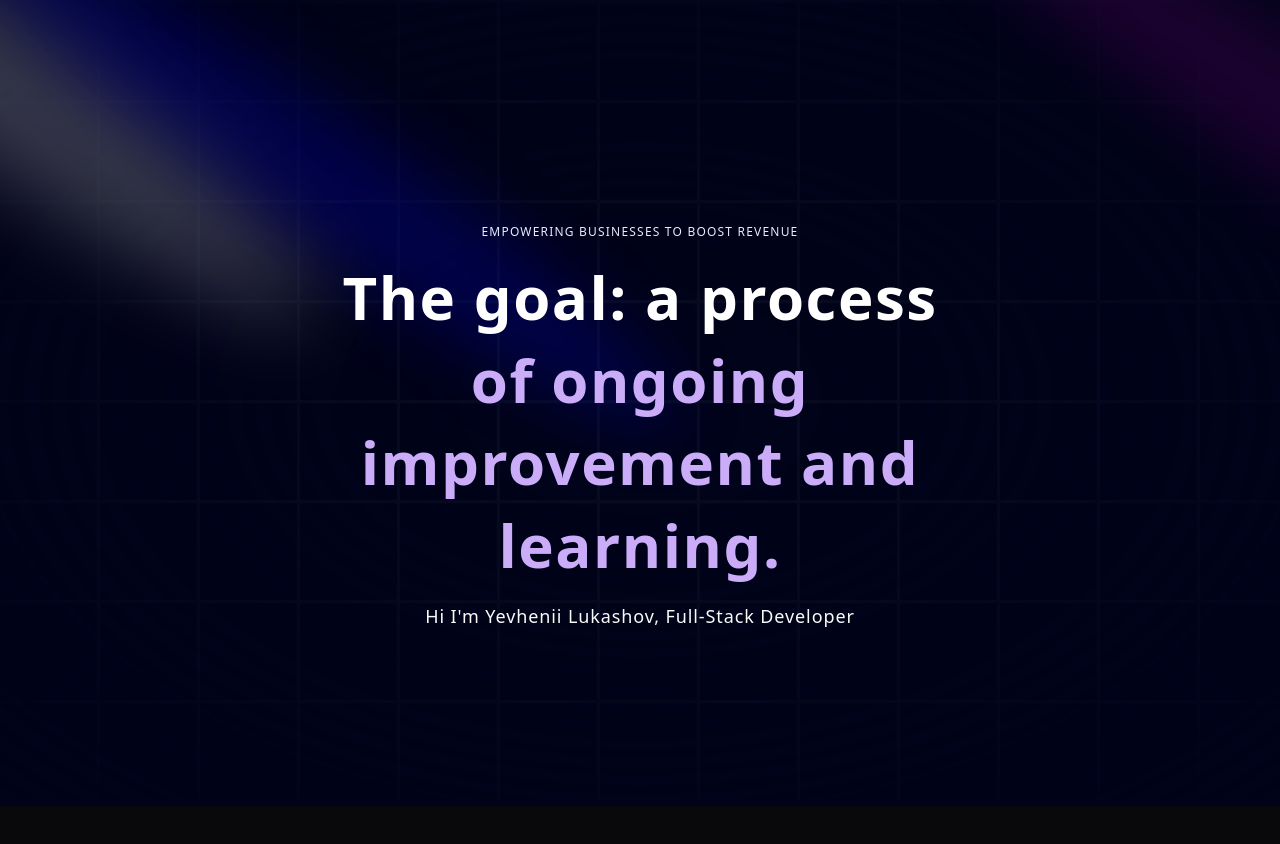
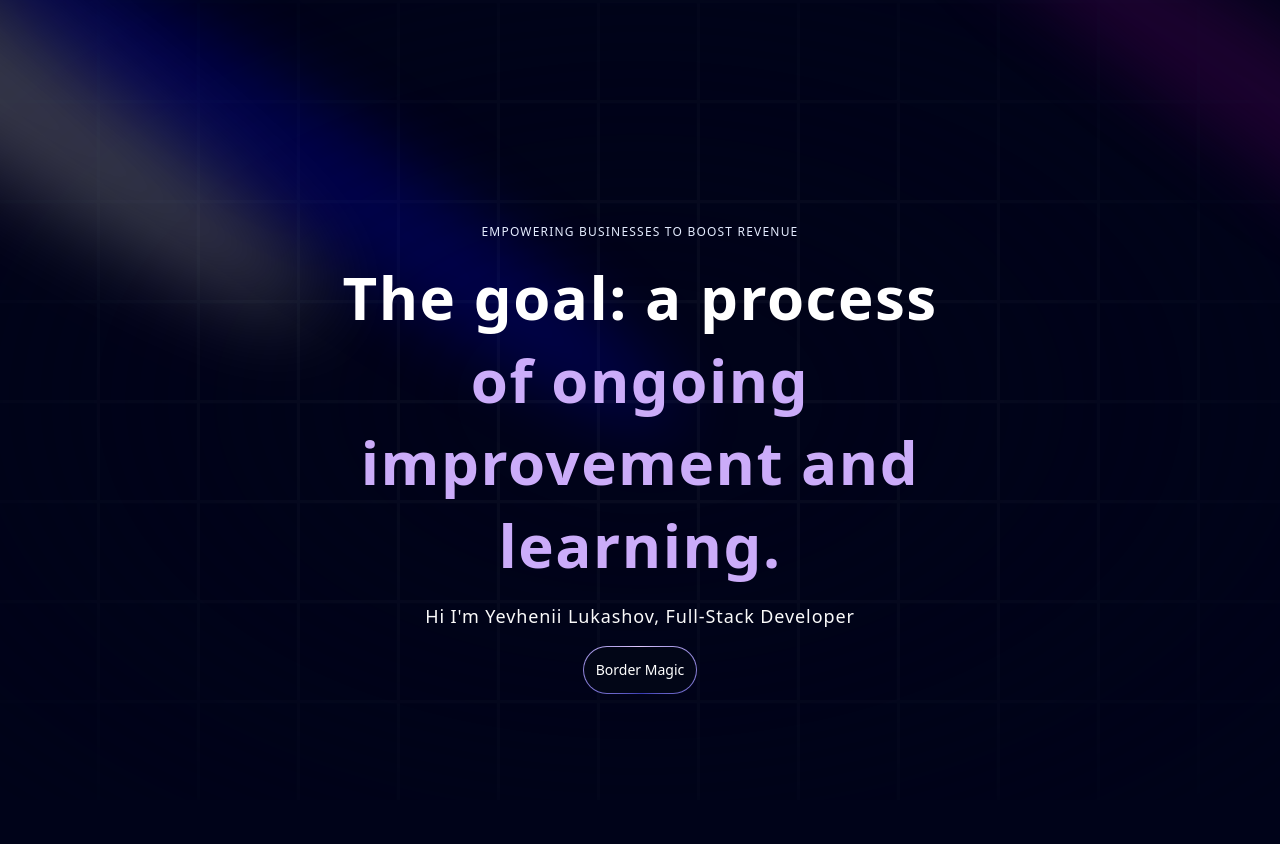
Before and after one commit to EuJinnLucaShow/lucashowcode, a Next.js app: page / in a window 1280 px wide. Shown: the top 844 px of the page. Before the commit the page ends 806 px from the top, so only its background shows below. Built offline with nearby package versions, Linux system fonts and the light colour scheme.

Commit message:
Added MagicButton

```diff
--- a/components/Hero.tsx
+++ b/components/Hero.tsx
@@ -1,3 +1,4 @@
+import MagicButton from "./ui/MagicButton";
 import { Spotlight } from "./ui/Spotlight";
 import { TextGenerateEffect } from "./ui/TextGenerateEffect";
 
@@ -30,6 +31,10 @@
           <p className="text-center md:tracking-wider mb-4 text-sm md:text-lg lg:text-2px">
             Hi I&apos;m Yevhenii Lukashov, Full-Stack Developer
           </p>
+
+          <a href="#about">
+            <MagicButton />
+          </a>
         </div>
       </div>
     </div>
--- /dev/null
+++ b/components/ui/MagicButton.tsx
@@ -0,0 +1,14 @@
+import React from "react";
+
+const MagicButton = () => {
+  return (
+    <button className="relative inline-flex h-12 overflow-hidden rounded-full p-[1px] focus:outline-none focus:ring-2 focus:ring-slate-400 focus:ring-offset-2 focus:ring-offset-slate-50">
+      <span className="absolute inset-[-1000%] animate-[spin_2s_linear_infinite] bg-[conic-gradient(from_90deg_at_50%_50%,#E2CBFF_0%,#393BB2_50%,#E2CBFF_100%)]" />
+      <span className="inline-flex h-full w-full cursor-pointer items-center justify-center rounded-full bg-slate-950 px-3 py-1 text-sm font-medium text-white backdrop-blur-3xl">
+        Border Magic
+      </span>
+    </button>
+  );
+};
+
+export default MagicButton;
```
